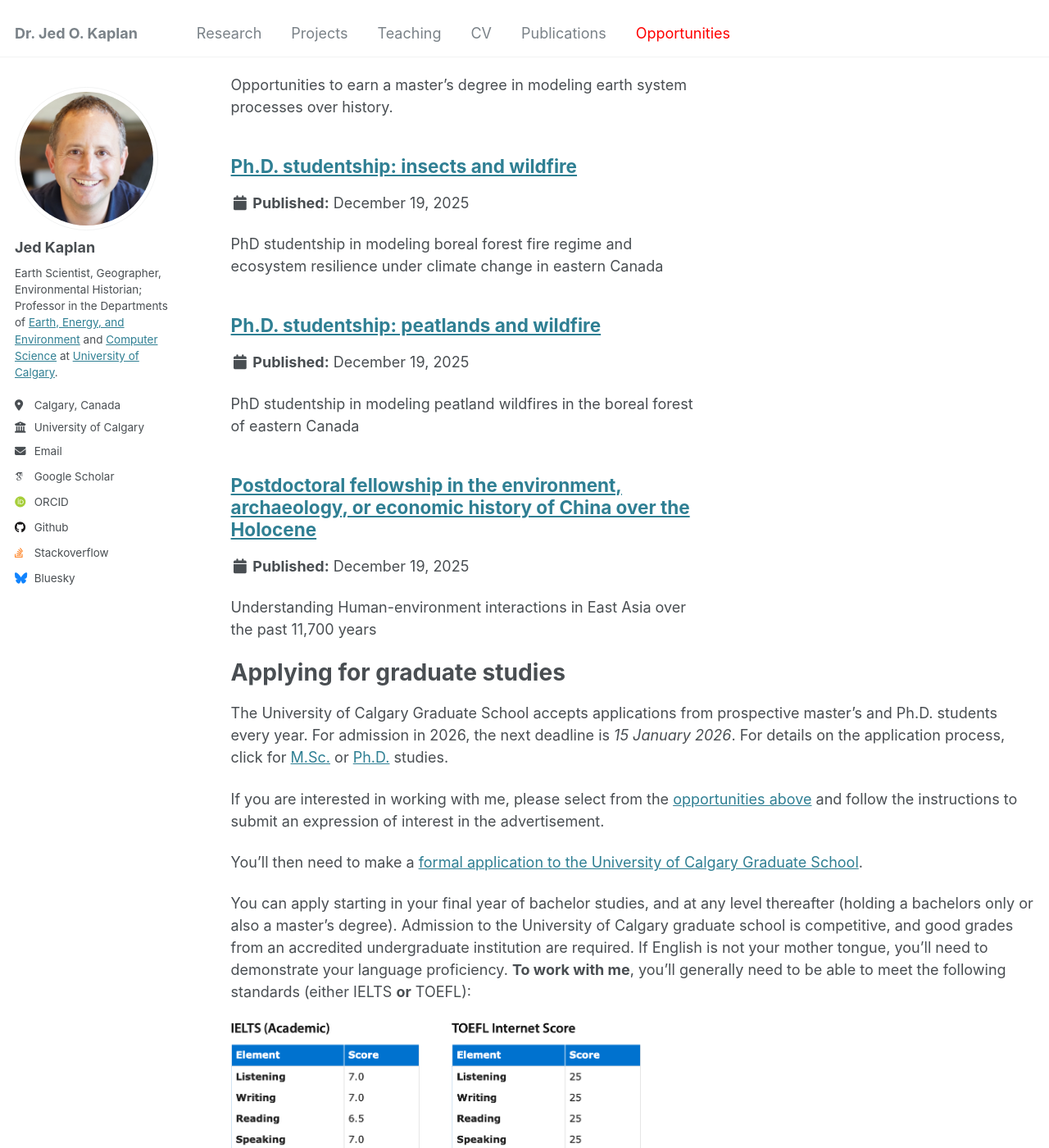
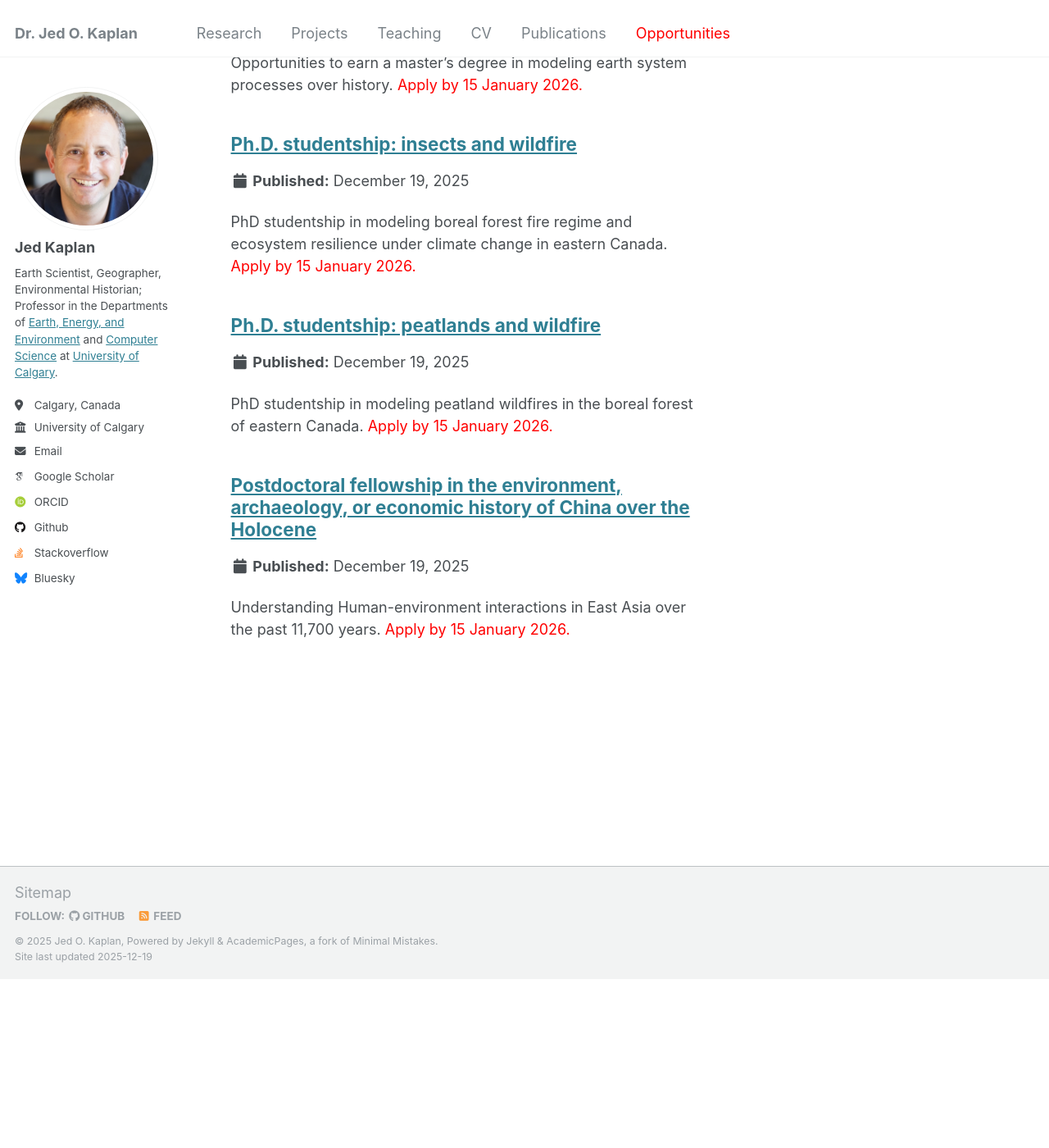
Before and after one commit to jedokaplan/jedokaplan.github.io, a Jekyll site: the page built from _pages/opportunities.md, in a window 1280 px wide and 1400 px high, scrolled down 843 px. Shown: the whole window at 82% size. Built offline with Jekyll 4.4.1, drawn with Linux system fonts in a browser that asks for light colours; some web fonts are replaced; after the commit the page ends 2038 px from its top, so only the background shows below that; some of the changed text lies outside the part shown.

Commit message:
added application deadlines

```diff
--- a/_opportunities/0_Internships.md
+++ b/_opportunities/0_Internships.md
@@ -1,7 +1,7 @@
 ---
 layout: archive
 title: "Short-term internships"
-excerpt: "3-6 month paid research internships for current undergraduates and recent graduates"
+excerpt: "3-6 month paid research internships for current undergraduates and recent graduates. <font color=red>Apply by 5 January 2026.</font>"
 collection: jobs
 ---
 
--- a/_opportunities/1_Masters_opportunities.md
+++ b/_opportunities/1_Masters_opportunities.md
@@ -1,7 +1,7 @@
 ---
 layout: archive
 title: "M.Sc. opportunities"
-excerpt: "Opportunities to earn a master's degree in modeling earth system processes over history."
+excerpt: "Opportunities to earn a master's degree in modeling earth system processes over history. <font color=red>Apply by 15 January 2026.</font>"
 collection: jobs
 ---
 
--- a/_opportunities/2_PhD_insects-wildfire.md
+++ b/_opportunities/2_PhD_insects-wildfire.md
@@ -1,7 +1,7 @@
 ---
 layout: archive
 title: "Ph.D. studentship: insects and wildfire"
-excerpt: "PhD studentship in modeling boreal forest fire regime and ecosystem resilience under climate change in eastern Canada"
+excerpt: "PhD studentship in modeling boreal forest fire regime and ecosystem resilience under climate change in eastern Canada. <font color=red>Apply by 15 January 2026.</font>"
 collection: jobs
 ---
 
--- a/_opportunities/3_PhD_peatlands-wildfire.md
+++ b/_opportunities/3_PhD_peatlands-wildfire.md
@@ -1,7 +1,7 @@
 ---
 layout: archive
 title: "Ph.D. studentship: peatlands and wildfire"
-excerpt: "PhD studentship in modeling peatland wildfires in the boreal forest of eastern Canada"
+excerpt: "PhD studentship in modeling peatland wildfires in the boreal forest of eastern Canada. <font color=red>Apply by 15 January 2026.</font>"
 collection: jobs
 ---
 
--- a/_opportunities/3_Postdoc_landuse-China.md
+++ b/_opportunities/3_Postdoc_landuse-China.md
@@ -1,7 +1,7 @@
 ---
 layout: archive
 title: "Postdoctoral fellowship in the environment, archaeology, or economic history of China over the Holocene"
-excerpt: "Understanding Human-environment interactions in East Asia over the past 11,700 years"
+excerpt: "Understanding Human-environment interactions in East Asia over the past 11,700 years. <font color=red>Apply by 15 January 2026.</font>"
 collection: jobs
 ---
 
--- a/_pages/opportunities.md
+++ b/_pages/opportunities.md
@@ -19,17 +19,3 @@ Last update: December 2025
 {% for post in site.opportunities %}
   {% include archive-single.html %}
 {% endfor %}
-
-# Applying for graduate studies
-
-The University of Calgary Graduate School accepts applications from prospective master's and Ph.D. students every year. For admission in 2026, the next deadline is _15 January 2026_. For details on the application process, click for <a href="https://grad.ucalgary.ca/future-students/explore-programs/geoscience-msc-thesis" target="_blank">M.Sc.</a> or <a href="https://grad.ucalgary.ca/future-students/explore-programs/geoscience-phd" target="_blank">Ph.D.</a> studies.
-
-If you are interested in working with me, please select from the [opportunities above](#current-openings-in-my-research-group) and follow the instructions to submit an expression of interest in the advertisement.
-
-You'll then need to make a <a href="https://grad.ucalgary.ca/future-students/how-apply" target="_blank">formal application to the University of Calgary Graduate School</a>.
-
-You can apply starting in your final year of bachelor studies, and at any level thereafter (holding a bachelors only or also a master's degree).  Admission to the University of Calgary graduate school is competitive, and good grades from an accredited undergraduate institution are required. If English is not your mother tongue, you'll need to demonstrate your language proficiency. **To work with me**, you'll generally need to be able to meet the following standards (either IELTS **or** TOEFL):
-
-<img src='../../images/englishreqs.png' alt="English" title="Minimum English standards" width="500">
-
-For more information, don't hesitate to [contact me](mailto:jed.kaplan@ucalgary.ca)!
```
Also changed, not shown: other parts of _pages/opportunities.md (+3 -3 lines), 1 other file.
